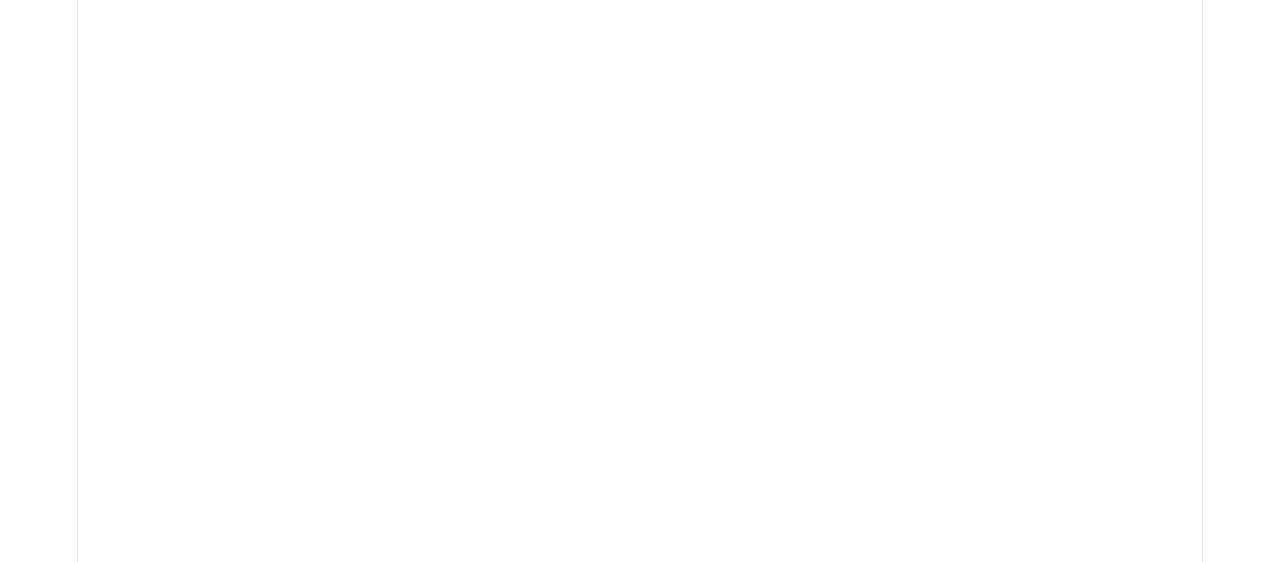
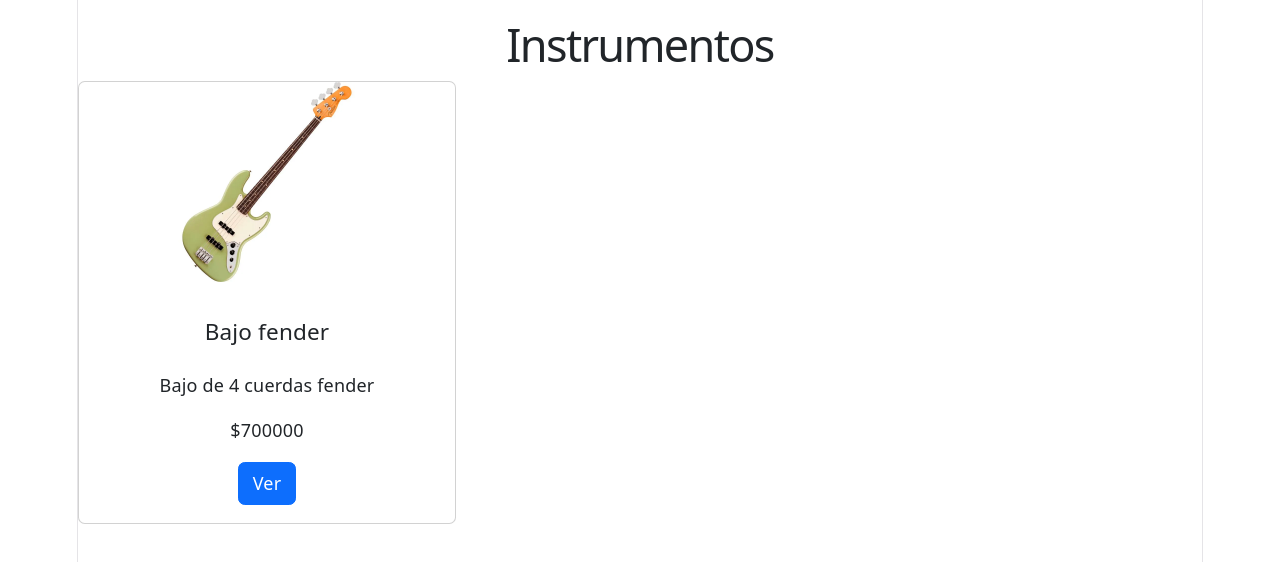
Before and after one commit to Reikan2119/React-SonidoVivo, a React (Vite) app: page /instrumentos in a window 1280 px wide. Before the commit this address had no page. Shown: the top 562 px of the page. Built offline with nearby package versions, Linux system fonts and the light colour scheme.

Commit message:
Esqueleto pagina
Commit inicial para empezar a desarrollar el proyecto

```diff
--- a/src/App.tsx
+++ b/src/App.tsx
@@ -1,10 +1,25 @@
 import { Routes, Route } from "react-router-dom";
+import { Navbar } from "react-bootstrap";
+import PaginaInicio from "./componentes/paginas/paginaInicio";
+import Intrumentos from "./componentes/paginas/paginaInstrumentos";
 
 function App() {
 
   return (
     <>
+      <Navbar/>
+
       <Routes>
+
+        <Route
+          path="/"
+          element={<PaginaInicio/>}
+          />
+
+          <Route
+          path="/instrumentos"
+          element={<Intrumentos/>}
+          />
 
       </Routes>
     </>
--- a/src/componentes/atomos/Boton.tsx
+++ b/src/componentes/atomos/Boton.tsx
@@ -16,3 +16,4 @@
     )
 
 }
+export default Boton;
--- /dev/null
+++ b/src/componentes/moleculas/CardProducto.tsx
@@ -0,0 +1,40 @@
+import Boton from "../atomos/Boton";
+
+interface CardProps{
+    id: number;
+    titulo: string;
+    descripcion: string;
+    precio: number;
+    imagen: string;
+}
+
+function CardProducto({id, titulo, descripcion, precio, imagen}: CardProps){
+
+    return(
+        <div className="card" style={{width:'21rem'}}>
+            <img src={imagen}
+            className="card-img-top"
+            alt={titulo}
+            style={{height: '200px', objectFit: 'contain'}} />
+            <div className="card-body d-flex flex-column">
+
+                <h5 className="card-body">
+                    {titulo}
+                </h5>
+
+                <p className="card-text">
+                    {descripcion}
+                </p>
+
+                <p className="card-test">
+                    ${precio}
+                </p>
+
+                <div className="mt-auto">
+                    <Boton id={id}/>
+                </div>
+            </div>
+        </div>
+    )
+}
+export default CardProducto;
--- /dev/null
+++ b/src/componentes/paginas/paginaInicio.tsx
@@ -0,0 +1,16 @@
+function paginaInicio(){
+    return(
+        <div className="container mt-4">
+
+            <h1>Inicio</h1>
+
+            <p>
+                Bienvenido a nuestra tienda
+            </p>
+
+
+        </div>
+    )
+}
+
+export default paginaInicio;
--- /dev/null
+++ b/src/componentes/paginas/paginaInstrumentos.tsx
@@ -0,0 +1,24 @@
+import CardProducto from "../moleculas/CardProducto";
+
+function Intrumentos(){
+
+    return(
+        <div>
+
+            <h1>Instrumentos</h1>
+
+            <div className="d-flex gap-3">
+
+                <CardProducto
+                    id={1}
+                    titulo="Bajo fender"
+                    descripcion="Bajo de 4 cuerdas fender"
+                    precio={700000}
+                    imagen="public\img\Instrumentos\BajoEléctricoJazzBass.webp"
+                />
+
+            </div>
+        </div>
+    )
+}
+export default Intrumentos;
```
Also changed, not shown: src/componentes/organismos/Navbar.tsx (added, +45 -0 lines).
